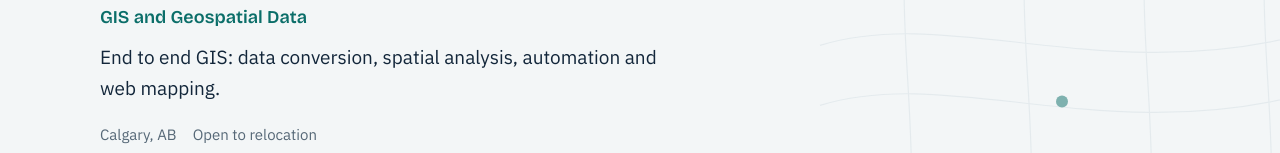
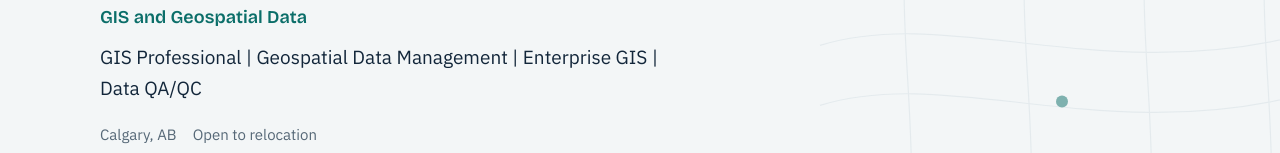
Before and after one commit to SreeVishnuPriyaD/SreeVishnuPriyaD.github.io, a plain HTML site: page index.html in a window 1280 px wide. Shown: the part 201-354 px from the top of the page. Drawn offline with nearby package versions, Linux system fonts and the light colour scheme.

Commit message:
Add files via upload

```diff
--- a/index.html
+++ b/index.html
@@ -57,7 +57,7 @@ footer{padding:28px 0 40px;color:var(--muted);font-size:13px}
 </style></head><body>
 <nav aria-label="Sections"><a class="brand" href="#top">Sree Vishnu Priya D</a><a class="l" href="#about">About</a><a class="l" href="#projects">Projects</a><a class="l" href="#experience">Experience</a><a class="l" href="#skills">Skills</a><a class="l" href="#education">Education</a><a class="l" href="#contact">Contact</a></nav>
 <header class="hero" id="top"><svg viewBox="0 0 520 400" aria-hidden="true" fill="none" stroke="var(--line)" stroke-width="1.2"><g><path d="M20 80 C150 40 300 120 500 70"/><path d="M20 140 C150 100 300 180 500 130"/><path d="M20 200 C150 160 300 240 500 190"/><path d="M20 260 C150 220 300 300 500 250"/><path d="M20 320 C150 280 300 360 500 310"/><path d="M110 10 C90 120 130 260 100 390"/><path d="M230 10 C210 120 250 260 220 390"/><path d="M350 10 C330 120 370 260 340 390"/><path d="M470 10 C450 120 490 260 460 390"/></g><circle cx="262" cy="196" r="6" fill="var(--accent)" stroke="none"/></svg>
-<div class="wrap"><div class="rd">51.05° N 114.07° W</div><h1>Sree Vishnu Priya D</h1><p class="role-line">GIS and Geospatial Data</p><p class="tag-line">End to end GIS: data conversion, spatial analysis, automation and web mapping.</p>
+<div class="wrap"><div class="rd">51.05° N 114.07° W</div><h1>Sree Vishnu Priya D</h1><p class="role-line">GIS and Geospatial Data</p><p class="tag-line">GIS Professional | Geospatial Data Management | Enterprise GIS | Data QA/QC</p>
 <p class="loc"><span>Calgary, AB</span><span>Open to relocation</span></p>
 <div class="btns"><a class="btn" href="#contact">Get in touch</a><a class="btn alt" href="#projects">See the projects</a><a class="btn alt" href="https://drive.google.com/file/d/1nsr8erhAKncB_GKmlakTlqzzDWgLAvSI/view?usp=sharing" target="_blank" rel="noopener">Download resume</a></div>
 <div class="stats"><div class="stat"><b>4+</b><span>years in GIS</span></div><div class="stat"><b>10+</b><span>client GIS environments validated</span></div><div class="stat"><b>300+</b><span>data-quality issues resolved</span></div><div class="stat"><b>150+</b><span>AI-generated GIS responses evaluated</span></div></div></div></header>
```
